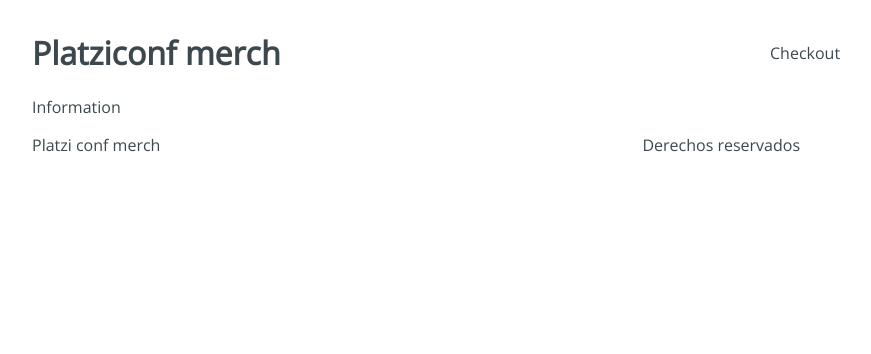
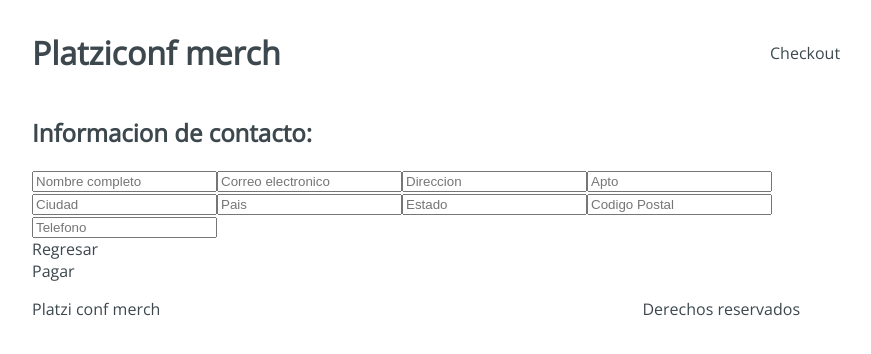
Before and after one commit to emleonardelli/platzi-professional-hooks, a React app: page /checkout/information in a window 1280 px wide. Shown: the top 354 px of the page, without its empty margins (224-1095 px from the left). Built offline with nearby package versions, Linux system fonts and the light colour scheme.

Commit message:
feat: add mock datao to home and checkout

```diff
--- a/src/containers/Checkout.jsx
+++ b/src/containers/Checkout.jsx
@@ -1,8 +1,24 @@
 import React from 'react'
+import '../styles/components/Checkout.css';
 
 function Checkout() {
   return (
-    <div>Checkout</div>
+    <div className="Checkout">
+      <div className="Checkout-content">
+        <h3>Lista de pedidos:</h3>
+        <div className="Checkout-item">
+          <div className="Checkout-element">
+            <h4>ITEM name</h4>
+            <span>$ 10</span>
+          </div>
+          <button type='button'>Eliminar</button>
+        </div>
+      </div>
+      <div className="Checkout-sidebar">
+        <h3>Precio Total: $ 10</h3>
+        <button type='button'>Continuar pedido</button>
+      </div>
+    </div>
   )
 }
 
--- a/src/containers/Information.jsx
+++ b/src/containers/Information.jsx
@@ -2,7 +2,70 @@
 
 function Information() {
   return (
-    <div>Information</div>
+    <div className="Information">
+      <div className="Information-content">
+        <div className="Information-header">
+          <h2>Informacion de contacto:</h2>
+        </div>
+        <div className="Information-form">
+          <form action="">
+            <input
+              type="text"
+              placeholder='Nombre completo'
+              name='name'
+            />
+            <input
+              type="text"
+              placeholder='Correo electronico'
+              name='email'
+            />
+            <input
+              type="text"
+              placeholder='Direccion'
+              name='address'
+            />
+            <input
+              type="text"
+              placeholder='Apto'
+              name='apto'
+            />
+            <input
+              type="text"
+              placeholder='Ciudad'
+              name='city'
+            />
+            <input
+              type="text"
+              placeholder='Pais'
+              name='country'
+            />
+            <input
+              type="text"
+              placeholder='Estado'
+              name='state'
+            />
+            <input
+              type="text"
+              placeholder='Codigo Postal'
+              name='cp'
+            />
+            <input
+              type="text"
+              placeholder='Telefono'
+              name='phone'
+            />
+          </form>
+        </div>
+        <div className="Information-buttons">
+          <div className="Information-back">
+            Regresar
+          </div>
+          <div className="Information-next">
+            Pagar
+          </div>
+        </div>
+      </div>
+    </div>
   )
 }
 
```
